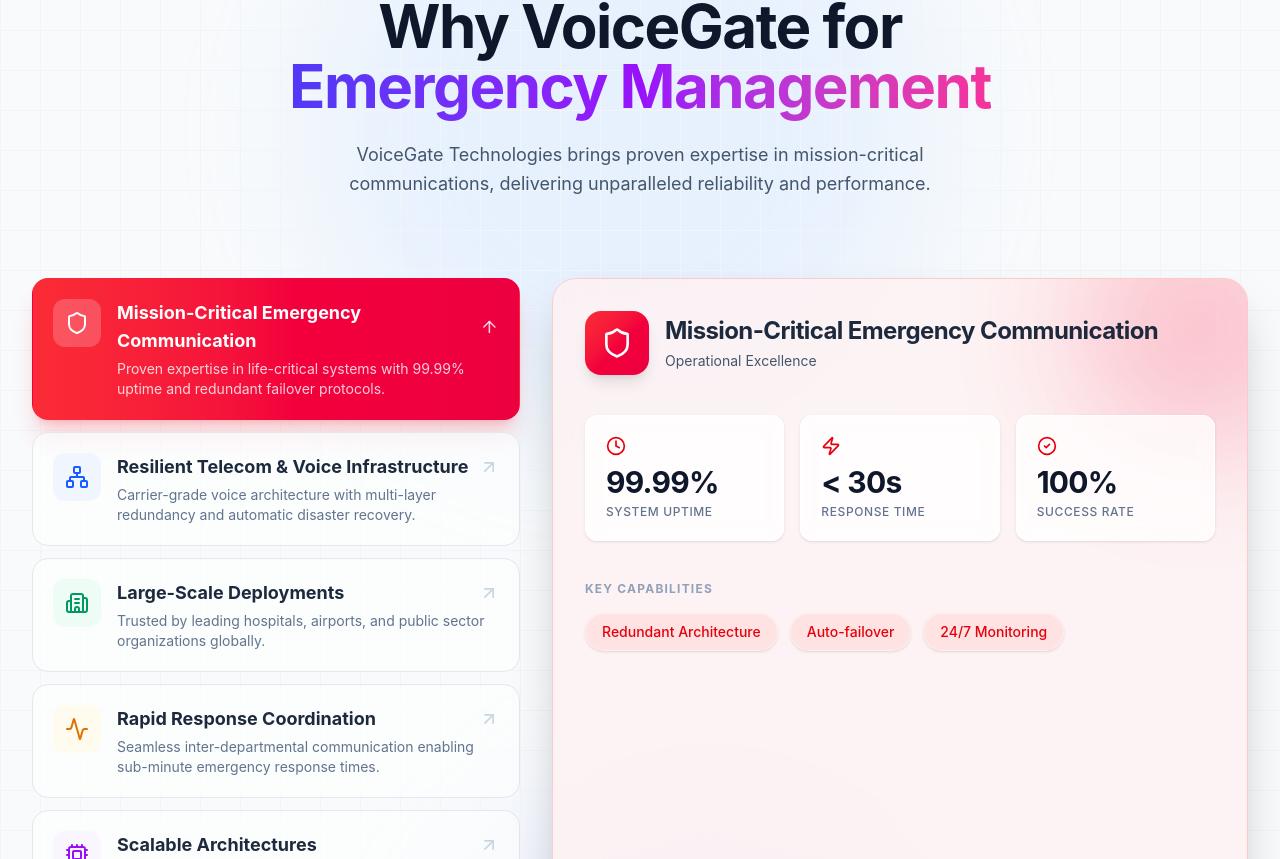
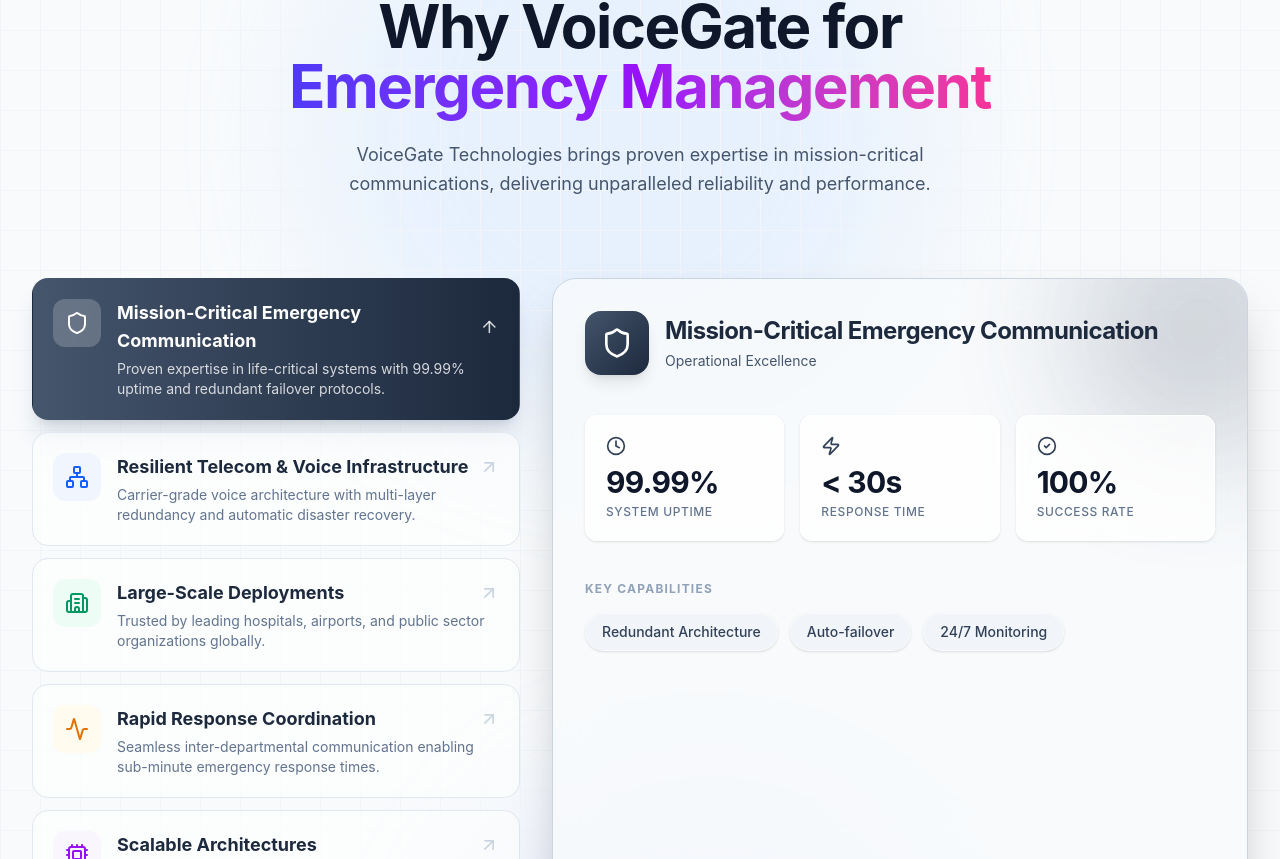
Before and after one commit to Vikashcodez/VGHIMS_Website, a React (Vite) app: page / in a window 1280 px wide. Shown: the part 1941-2800 px from the top of the page. Built offline with nearby package versions, Linux system fonts and the light colour scheme.

Commit message:
ready for deployement

```diff
--- a/index.html
+++ b/index.html
@@ -2,7 +2,7 @@
 <html lang="en">
   <head>
     <meta charset="UTF-8" />
-    <link rel="icon" type="image/png" href="/src/assets/VGHiMS_Logo.png" />
+    <link rel="icon" type="image/png" href="/src/assets/VGHMS_Logo.png" />
     <meta name="viewport" content="width=device-width, initial-scale=1.0" />
     <title>VGHIMS - Intelligent ERP for Hospitals</title>
   </head>
--- a/src/components/Footer.jsx
+++ b/src/components/Footer.jsx
@@ -1,6 +1,6 @@
 import { Link } from 'react-router-dom'
 import { Linkedin, Twitter } from 'lucide-react'
-import logo from '../assets/VGHiMS_Logo.png'
+import logo from '../assets/VGHMS_Logo.png'
 
 const Footer = () => {
   const scrollToTop = () => {
--- a/src/components/Header.jsx
+++ b/src/components/Header.jsx
@@ -1,6 +1,6 @@
 import { Link, useLocation } from 'react-router-dom'
 import { useState, useEffect } from 'react'
-import logo from '../assets/VGHiMS_Logo.png'
+import logo from '../assets/VGHMS_Logo.png'
 
 const Header = () => {
   const location = useLocation()
@@ -39,11 +39,11 @@
           {/* Logo - Left */}
           <Link to="/" className="flex items-center gap-3 z-50">
             <img src={logo} alt="VGHiMS Logo" className="h-12 sm:h-16 w-auto" />
-            <div className="hidden sm:flex flex-col">
-              <h1 className="text-2xl sm:text-3xl font-black tracking-[3px] bg-gradient-to-r from-blue-600 to-blue-800 bg-clip-text text-transparent uppercase">
+            <div className="flex flex-col">
+              <h1 className="text-xl sm:text-2xl md:text-3xl font-black tracking-[2px] sm:tracking-[3px] bg-gradient-to-r from-blue-600 to-blue-800 bg-clip-text text-transparent uppercase">
                 VGHIMS
               </h1>
-              <p className="text-xs text-gray-600 font-medium tracking-wider italic">
+              <p className="text-[10px] sm:text-xs text-gray-600 font-medium tracking-wider italic">
                 Intelligent ERP for Hospitals
               </p>
             </div>
@@ -123,9 +123,16 @@
             <Link
               to="/contact"
               onClick={() => setIsMobileMenuOpen(false)}
+              className="text-2xl text-gray-700 font-medium hover:text-blue-600 transition-colors duration-300"
+            >
+              Contact Us
+            </Link>
+            <Link
+              to="/book-demo"
+              onClick={() => setIsMobileMenuOpen(false)}
               className="bg-gradient-to-r from-orange-500 to-orange-600 text-white px-8 py-3 rounded-full text-xl font-semibold hover:from-orange-600 hover:to-orange-700 transform hover:scale-105 transition-all duration-300 shadow-lg"
             >
-              Contact Us
+              Book Demo
             </Link>
           </nav>
         </div>
--- a/src/components/WhyVoiceGate.jsx
+++ b/src/components/WhyVoiceGate.jsx
@@ -44,14 +44,14 @@
 
   // Defined styles object to ensure Tailwind JIT compatibility
   const featureStyles = {
-    red: {
-      bg: 'bg-red-50/80',
-      text: 'text-red-600',
-      border: 'border-red-200',
-      gradient: 'from-red-500 to-rose-600',
-      shadow: 'shadow-red-500/20',
-      pillBg: 'bg-red-100',
-      solidBg: 'bg-red-600'
+    slate: {
+      bg: 'bg-slate-50/80',
+      text: 'text-slate-700',
+      border: 'border-slate-300',
+      gradient: 'from-slate-600 to-slate-800',
+      shadow: 'shadow-slate-500/20',
+      pillBg: 'bg-slate-100',
+      solidBg: 'bg-slate-700'
     },
     blue: {
       bg: 'bg-blue-50/80',
@@ -103,7 +103,7 @@
         { label: "Success Rate", value: "100%", icon: CheckCircle2 }
       ],
       capabilities: ["Redundant Architecture", "Auto-failover", "24/7 Monitoring"],
-      style: featureStyles.red
+      style: featureStyles.slate
     },
     {
       id: 1,
@@ -291,12 +291,12 @@
                   </div>
 
                   {/* Metrics Grid */}
-                  <div className="grid grid-cols-3 gap-4 mb-10">
+                  <div className="grid grid-cols-1 sm:grid-cols-3 gap-4 mb-10">
                     {activeData.metrics.map((metric, idx) => (
-                      <div key={idx} className="bg-white/80 backdrop-blur-sm rounded-xl p-5 border border-white shadow-sm hover:shadow-md transition-shadow">
+                      <div key={idx} className="bg-white/80 backdrop-blur-sm rounded-xl p-4 sm:p-5 border border-white shadow-sm hover:shadow-md transition-shadow">
                         <metric.icon className={`w-5 h-5 mb-2 ${activeStyle.text}`} />
-                        <div className="text-3xl font-bold text-slate-900 mb-1 tracking-tight">{metric.value}</div>
-                        <div className="text-xs text-slate-500 font-medium uppercase tracking-wider">{metric.label}</div>
+                        <div className="text-2xl sm:text-3xl font-bold text-slate-900 mb-1 tracking-tight break-words">{metric.value}</div>
+                        <div className="text-xs text-slate-500 font-medium uppercase tracking-wider break-words">{metric.label}</div>
                       </div>
                     ))}
                   </div>
```
Also changed, not shown: src/assets/VGHMS_Logo.png (added).
